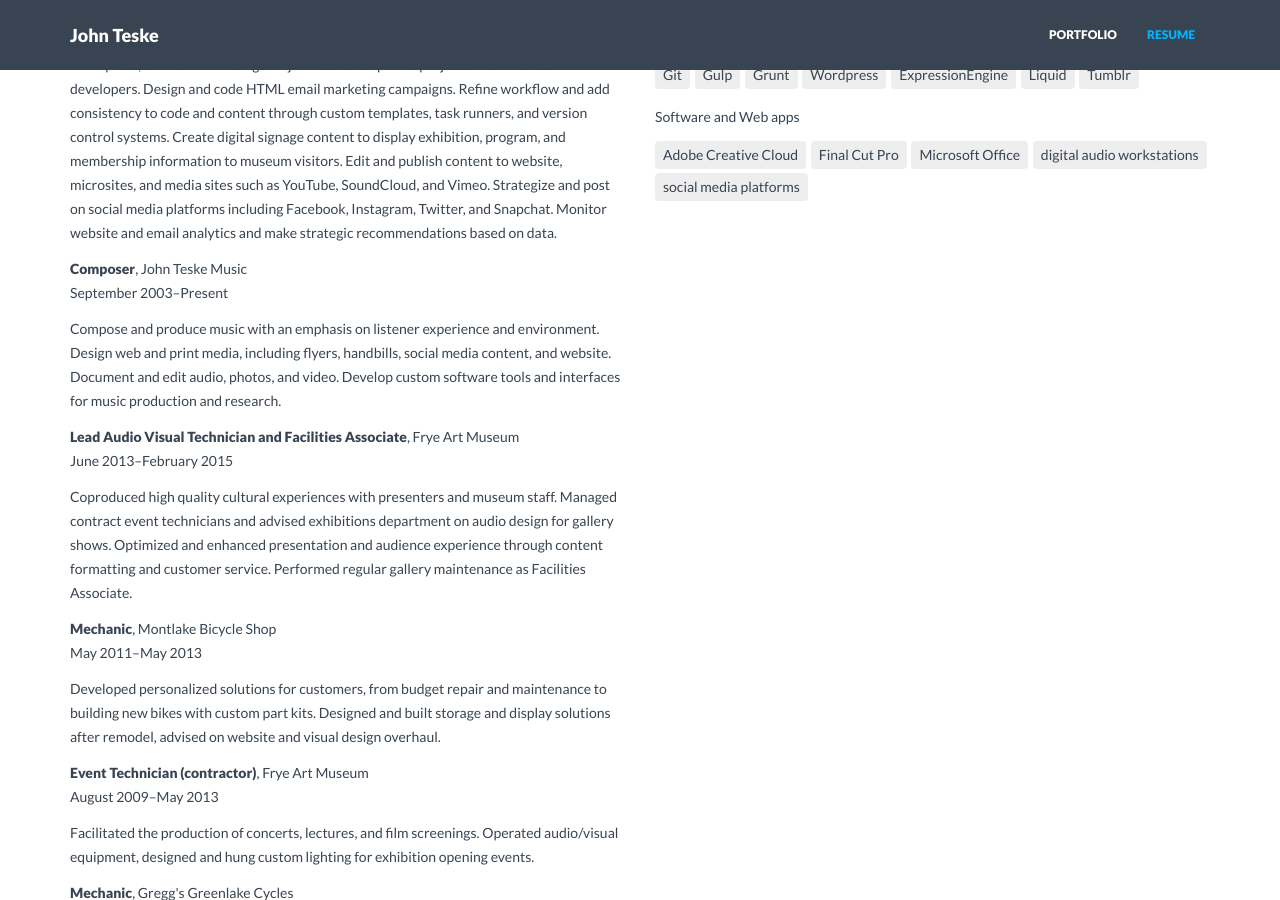
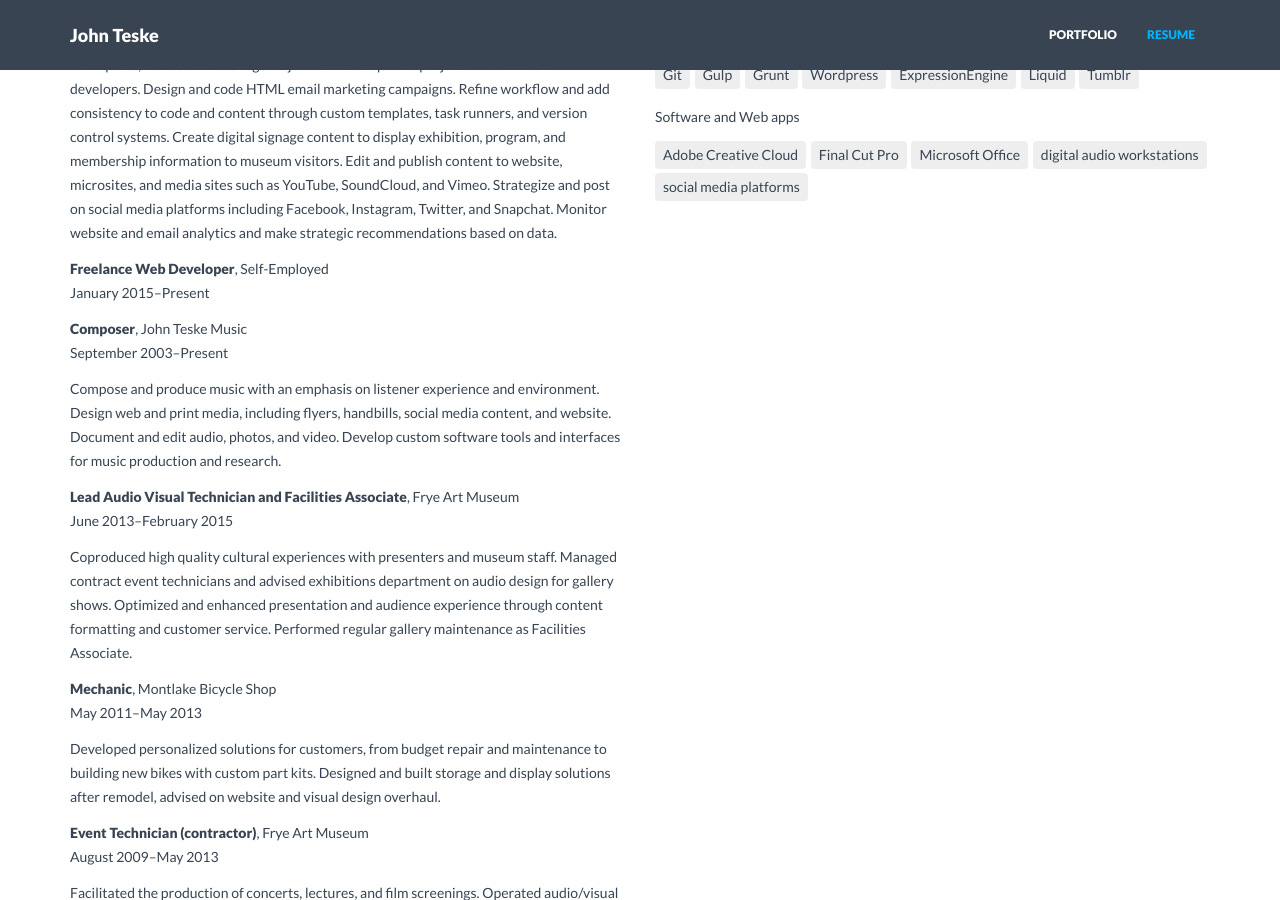
Before and after one commit to johnteske/johnteske.github.io, a Jekyll site: the page built from resume.html, in a window 1280 px wide and 900 px high, scrolled down 338 px. Built offline with Jekyll 4.4.1, drawn with Linux system fonts in a browser that asks for light colours; nearby versions of some CDN libraries.

Commit message:
Add basic/blank freelance web developer item to resume

```diff
--- a/_data/resume.json
+++ b/_data/resume.json
@@ -44,6 +44,11 @@
                 Strategize and post on social media platforms including Facebook, Instagram, Twitter, and Snapchat.
                 Monitor website and email analytics and make strategic recommendations based on data.
                 "
+        },
+        {
+            "company": "Self-Employed",
+            "position": "Freelance Web Developer",
+            "startDate": "2015-01-01"
         },
         {
             "company": "John Teske Music",
```
